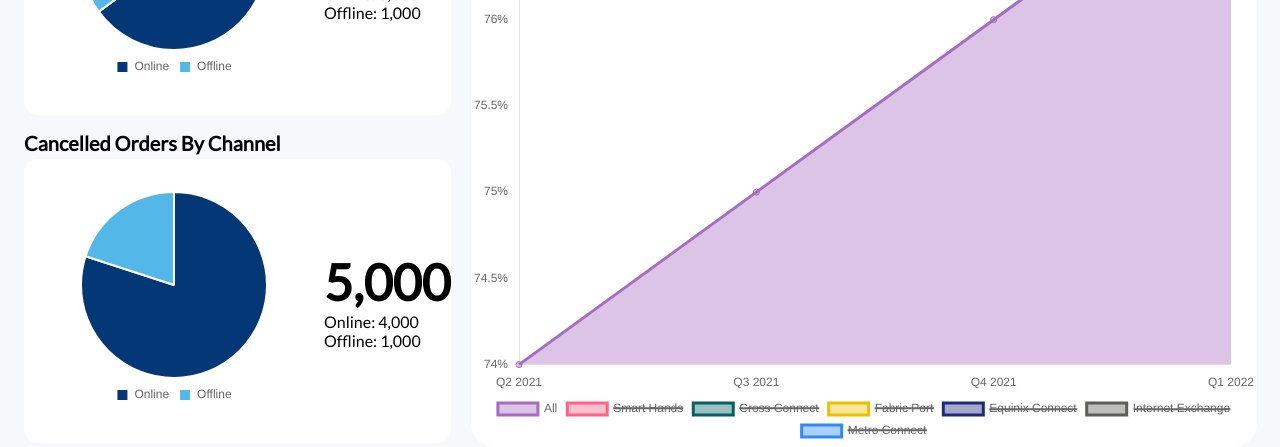
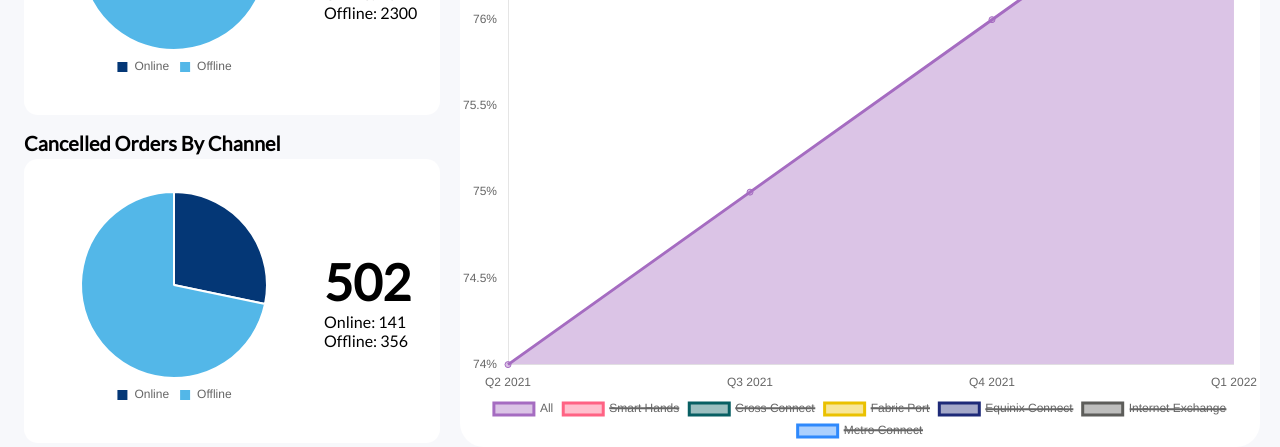
Before and after one commit to sebbycake/ecp-dashboard, a Gatsby site: page / in a window 1280 px wide. Shown: the part 505-952 px from the top of the page. Built offline with nearby package versions, Linux system fonts and the light colour scheme; Gatsby itself is replaced by a stand-in of ours.

```diff
--- a/src/components/charts-container/charts-container.js
+++ b/src/components/charts-container/charts-container.js
@@ -1,4 +1,4 @@
-import React from "react";
+import React, { useState, useEffect } from "react";
 import * as styles from "./charts-container.module.css"
 import MetricTitle from "../metric-title/metric-title";
 import OrderCard from "../order-card/order-card"
@@ -11,55 +11,37 @@
 
 const ChartsContainer = () => {
 
-    const total_order_card = {
-        canvas_id: "total-orders-pie-chart",
-        totalOrders: "9,000",
-        onlineOrders: "8,000",
-        offlineOrders: "1,000"
-    }
+    // const [totalOrdersData, setTotalOrdersData] = useState([])
+    // const [cancelledOrdersData, setCancelledOrdersData] = useState([])
 
-    const cancelled_order_card = {
-        canvas_id: "cancelled-orders-pie-chart",
-        totalOrders: "5,000",
-        onlineOrders: "4,000",
-        offlineOrders: "1,000"
-    }
+    // useEffect(() => {
+    //     fetch('API_URL')
+    //         .then(response => response.json())
+    //         .then(json => setTotalOrdersData(json.data))
+    // }, [])
 
-    const renderOrdersData = (data_list) => {
-        const orders_data = {
-            labels: ['Online', 'Offline'],
-            datasets: [{
-                data: data_list,
-                backgroundColor: ['#043776', '#53B7E8'],
-                hoverOffset: 4
-            }]
-        }
-        return orders_data
-    }
-
-    const pie_chart_options = {
-        // responsive: true,
-        // aspectRatio: 1.2,
-        // maintainAspectRatio: true,
-        responsive: true,
-        maintainAspectRatio: false,
-        plugins: {
-            legend: {
-                position: 'bottom',
-                labels: {
-                    boxWidth: 12,
-                    boxHeight: 12
-                }
-            },
-            tooltip: {
-                callbacks: {
-                    label: (context) => {
-                        return `${context.parsed}%`
-                    }
-                }
+    const mock_orders_json_response = [
+        {
+            "orderYear": "2022",
+            "orderQuarter": "1",
+            "numOforders": 2584,
+            "composition": {
+                "online": 0.11,
+                "offline": 0.89
             }
         },
-    }
+        {
+            "orderYear": "2021",
+            "orderQuarter": "4",
+            "numOforders": 502,
+            "composition": {
+                "online": 0.28,
+                "offline": 0.71
+            }
+        },
+    ]
+
+    // --------------------------------------------------------------------------
 
     const specific_order_type_data = {
         labels: ['Q2 2021', 'Q3 2021', 'Q4 2021', 'Q1 2022'],
@@ -173,12 +155,12 @@
 
             <div className={styles.ordersMetricCardA}>
                 <MetricTitle title="Orders By Channel" />
-                <OrderCard order_card={total_order_card} chart={<Chart type="pie" data={renderOrdersData([65, 35])} options={pie_chart_options} />} />
+                <OrderCard ordersDataObj={mock_orders_json_response[0]} />
             </div>
 
             <div className={styles.ordersMetricCardB}>
                 <MetricTitle title="Cancelled Orders By Channel" />
-                <OrderCard order_card={cancelled_order_card} chart={<Chart type="pie" data={renderOrdersData([80, 20])} options={pie_chart_options} />} />
+                <OrderCard ordersDataObj={mock_orders_json_response[1]} />
             </div>
 
         </section>
--- a/src/components/order-card/order-card.js
+++ b/src/components/order-card/order-card.js
@@ -1,17 +1,48 @@
 import React from "react";
 import * as styles from "./order-card.module.css"
+import { Pie } from 'react-chartjs-2';
 
-const OrderCard = ({order_card, chart}) => {
+const OrderCard = ({ordersDataObj}) => {
+
+    const orders_data = {
+        labels: ['Online', 'Offline'],
+        datasets: [{
+            data: [ordersDataObj.composition.online, ordersDataObj.composition.offline],
+            backgroundColor: ['#043776', '#53B7E8'],
+            hoverOffset: 4
+        }]
+    }
+
+    const pie_chart_options = {
+        responsive: true,
+        maintainAspectRatio: false,
+        plugins: {
+            legend: {
+                position: 'bottom',
+                labels: {
+                    boxWidth: 12,
+                    boxHeight: 12
+                }
+            },
+            tooltip: {
+                callbacks: {
+                    label: (context) => {
+                        return `${context.parsed}%`
+                    }
+                }
+            }
+        },
+    }
 
     return (
         <div className={styles.ordersMetricCard}>
             <div className={styles.ordersPieChart}>
-                {chart}
+                <Pie data={orders_data} options={pie_chart_options} />
             </div>
             <div>
-                <div className={styles.totalOrders}>{order_card.totalOrders}</div>
-                <div>{`Online: ${order_card.onlineOrders}`}</div>
-                <div>{`Offline: ${order_card.offlineOrders}`}</div>
+                <div className={styles.totalOrders}>{ordersDataObj.numOforders}</div>
+                <div>{`Online: ${Math.round(ordersDataObj.composition.online * ordersDataObj.numOforders)}`}</div>
+                <div>{`Offline: ${Math.round(ordersDataObj.composition.offline * ordersDataObj.numOforders)}`}</div>
             </div>
         </div>
     )
--- a/src/components/selector-btn-list/selector-btn-list.module.css
+++ /dev/null
@@ -1,5 +0,0 @@
-.selectorBtnContainer {
-    display: flex;
-    flex-direction: row;
-    justify-content: flex-start;
-}
```
Also changed, not shown: src/components/selector-btn-list/selector-btn-list.js (deleted, +0 -20 lines), src/components/selector-btn/selector-btn.js (deleted, +0 -14 lines), src/components/selector-btn/selector-btn.module.css (deleted, +0 -19 lines).
